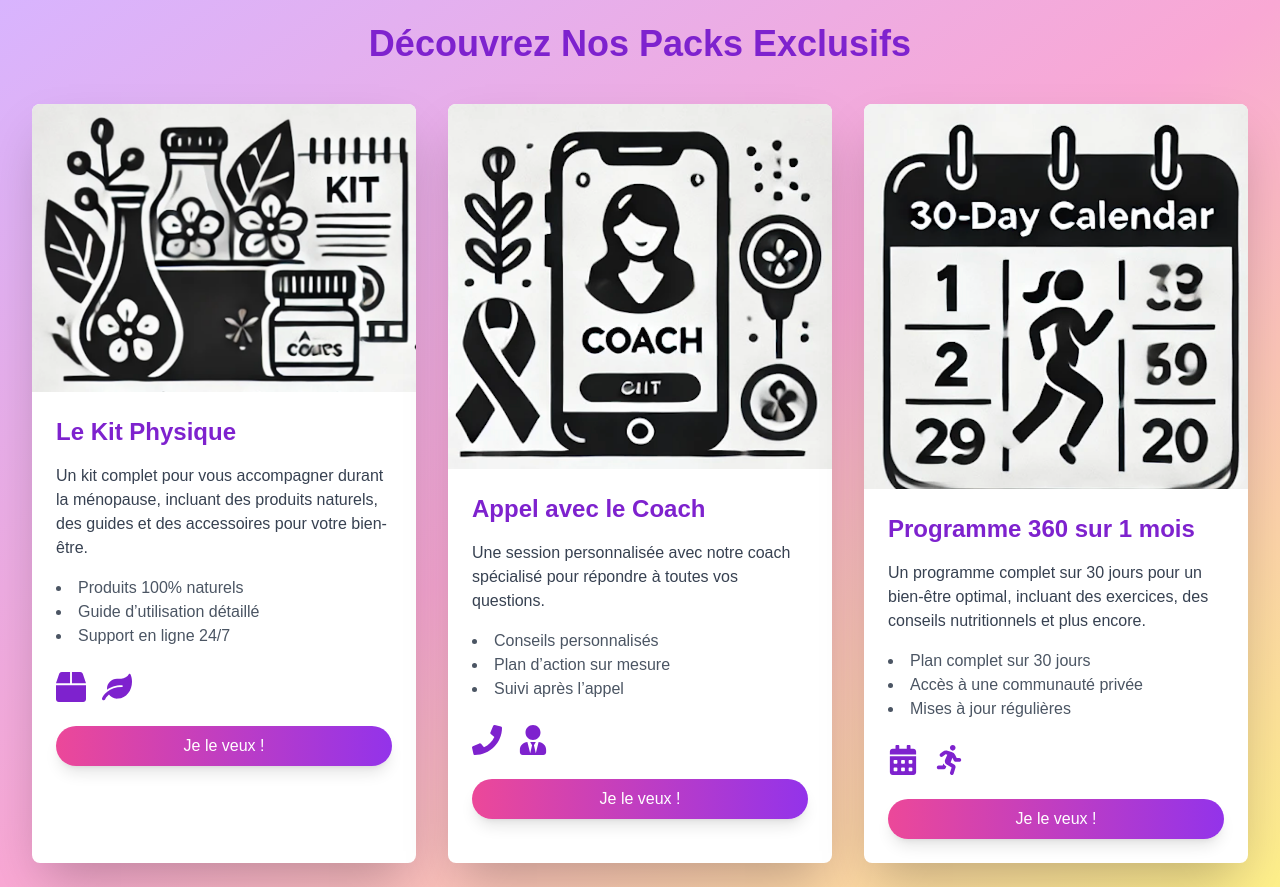
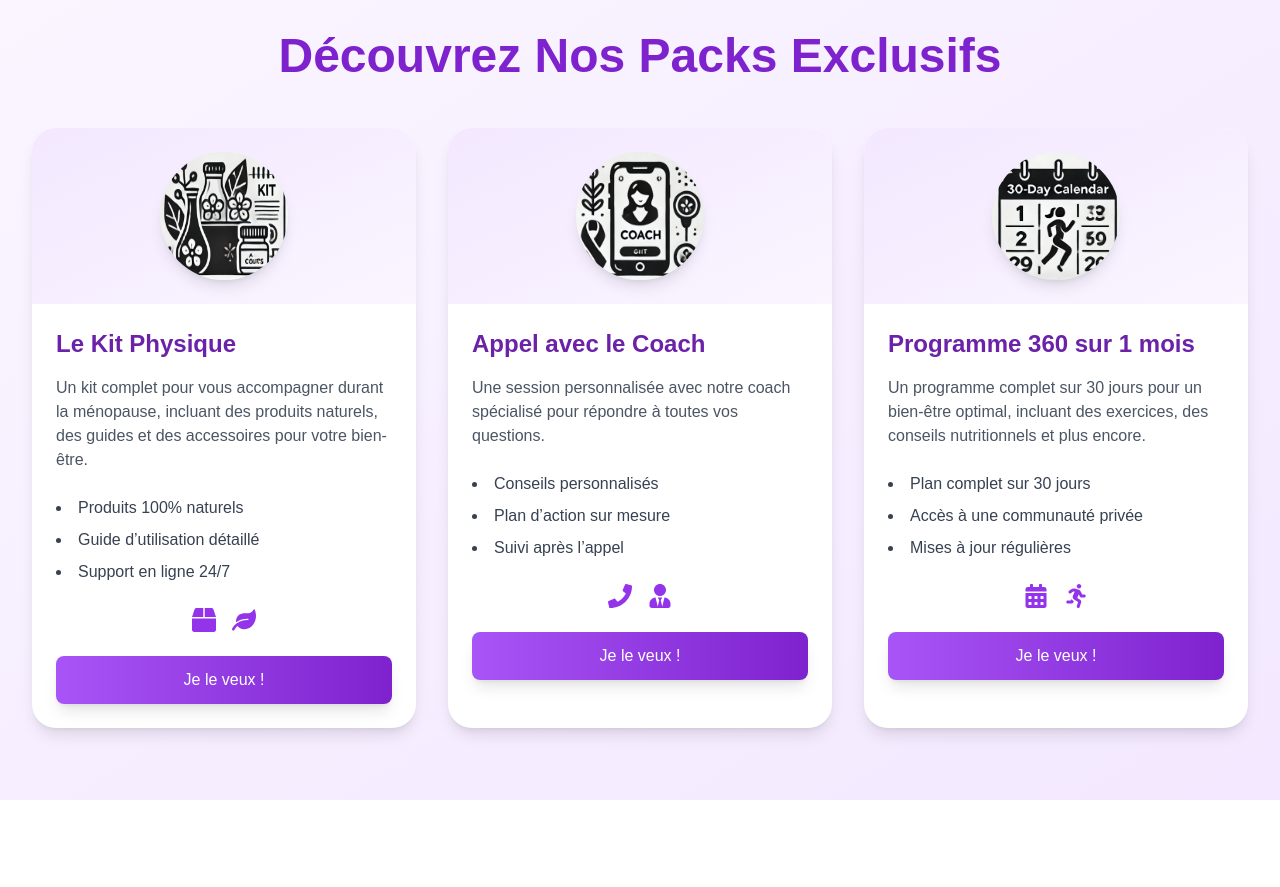
Before and after one commit to MohamedLemineK/InnovHer-Suivi-Menopause, a Next.js app in the folder untitled/: page /packs in a window 1280 px wide. After the commit the page ends 800 px from the top, so only its background shows below. Built offline with nearby package versions, Linux system fonts and the light colour scheme.

Commit message:
BIG CHANGE

```diff
--- a/untitled/src/app/packs/page.js
+++ b/untitled/src/app/packs/page.js
@@ -9,7 +9,6 @@ import {
     FaCalendarAlt,
     FaRunning,
     FaBoxOpen,
-    FaUserCircle,
 } from 'react-icons/fa';
 import ImageWithFallback from '../components/ImageWithFallback';
 
@@ -34,7 +33,7 @@ export default function PacksPage() {
         {
             title: 'Programme 360 sur 1 mois',
             description: 'Un programme complet sur 30 jours pour un bien-être optimal, incluant des exercices, des conseils nutritionnels et plus encore.',
-            image: 'calendar.png', // Chemin vers l'image que vous avez partagée
+            image: 'calendar.png',
             icons: [<FaCalendarAlt key="calendar" />, <FaRunning key="running" />],
             link: '/packs/programme-360',
             benefits: ['Plan complet sur 30 jours', 'Accès à une communauté privée', 'Mises à jour régulières'],
@@ -42,34 +41,47 @@ export default function PacksPage() {
     ];
 
     return (
-        <div className="min-h-screen bg-gradient-to-br from-purple-300 via-pink-300 to-yellow-200 p-6">
-            <h1 className="text-4xl font-bold text-center text-purple-700 mb-10">Découvrez Nos Packs Exclusifs</h1>
+        <div className="min-h-screen bg-gradient-to-br from-purple-50 to-purple-100 p-8">
+            <h1 className="text-5xl font-extrabold text-center text-purple-700 mb-12">
+                Découvrez Nos Packs Exclusifs
+            </h1>
 
-            <div className="flex flex-wrap justify-center gap-8">
+            <div className="grid grid-cols-1 md:grid-cols-2 lg:grid-cols-3 gap-8">
                 {allPacks.map((pack, index) => (
-                    <div key={index} className="bg-white shadow-2xl rounded-lg max-w-sm overflow-hidden transform hover:scale-105 transition duration-300">
-                        <ImageWithFallback
-                            src={pack.image}
-                            alt={pack.title}
-                            className="image-icon" // Classe CSS pour ajuster la taille
-                            fallbackIcon={<FaBoxOpen className="text-gray-400 text-6xl" />}
-                        />
+                    <div
+                        key={index}
+                        className="bg-white shadow-lg rounded-3xl overflow-hidden transform hover:-translate-y-2 transition-transform duration-500"
+                    >
+                        <div className="relative bg-gradient-to-br from-purple-100 to-purple-50 p-6">
+                            <ImageWithFallback
+                                src={pack.image}
+                                alt={pack.title}
+                                className="h-32 w-32 mx-auto rounded-full shadow-lg"
+                                fallbackIcon={
+                                    <FaBoxOpen className="text-gray-300 text-6xl mx-auto" />
+                                }
+                            />
+                        </div>
                         <div className="p-6">
-                            <h2 className="text-2xl font-semibold text-purple-700 mb-4">{pack.title}</h2>
-                            <p className="text-gray-700 mb-4">{pack.description}</p>
-                            <ul className="list-disc list-inside text-gray-600 mb-6">
+                            <h2 className="text-2xl font-semibold text-purple-800 mb-4">
+                                {pack.title}
+                            </h2>
+                            <p className="text-gray-600 mb-6">{pack.description}</p>
+                            <ul className="list-disc list-inside text-gray-700 mb-6 space-y-2">
                                 {pack.benefits.map((benefit, idx) => (
                                     <li key={idx}>{benefit}</li>
                                 ))}
                             </ul>
-                            <div className="flex space-x-4 mb-6 text-purple-700 text-3xl">
+                            <div className="flex justify-center space-x-4 mb-6 text-purple-600 text-2xl">
                                 {pack.icons.map((IconComponent, idx) => (
-                                    <div key={idx}>{IconComponent}</div>
+                                    <div key={idx} className="hover:text-purple-800 transition-colors">
+                                        {IconComponent}
+                                    </div>
                                 ))}
                             </div>
                             <a
                                 href={pack.link}
-                                className="block text-center bg-gradient-to-r from-pink-500 to-purple-600 text-white px-4 py-2 rounded-full shadow-lg hover:from-pink-600 hover:to-purple-700 transition-all duration-300"
+                                className="block text-center bg-gradient-to-r from-purple-500 to-purple-700 text-white px-6 py-3 rounded-lg shadow-lg hover:from-purple-600 hover:to-purple-800 transition-all duration-300"
                             >
                                 Je le veux !
                             </a>
--- a/untitled/src/app/page.js
+++ b/untitled/src/app/page.js
@@ -2,77 +2,24 @@
 
 import { useState } from "react";
 import { Element, scroller } from "react-scroll";
+import questionnaire from "../../src/app/data/questionsData.json";
+import Link from "next/link"; // Importer le JSON
 
 export default function Chatbot() {
-    const [messages, setMessages] = useState([
-        {
-            sender: "bot",
-            text: "Bonjour ! Avez-vous des bouffées de chaleur ?",
-        },
-    ]);
+    const [messages, setMessages] = useState([]);
     const [step, setStep] = useState(0);
 
-    const steps = [
-        {
-            text: "Avez-vous des bouffées de chaleur ?",
-            options: [
-                { text: "Oui", nextStep: 1 },
-                { text: "Parfois", nextStep: 1 },
-                { text: "Non", nextStep: 4 },
-            ],
-        },
-        {
-            text: "Avez-vous des cycles menstruels irréguliers ?",
-            options: [
-                { text: "Oui, complètement irréguliers", nextStep: 2 },
-                { text: "Oui, moins réguliers", nextStep: 2 },
-                { text: "Normal", nextStep: 3 },
-            ],
-        },
-        {
-            text: "Comment est votre humeur ?",
-            options: [
-                { text: "Rire aux larmes", nextStep: 6 },
-                { text: "Ça arrive", nextStep: 6 },
-                { text: "Pas du tout", nextStep: 3 },
-            ],
-        },
-        {
-            text: "Diagnostic : Peu de symptômes.",
-            options: [{ text: "Fin", nextStep: -1 }],
-        },
-        {
-            text: "Diagnostic : Peu de symptômes.",
-            options: [{ text: "Fin", nextStep: -1 }],
-        },
-        {
-            text: "Avez-vous des douleurs articulaires ?",
-            options: [
-                { text: "Oui, souvent", nextStep: 7 },
-                { text: "Parfois", nextStep: 7 },
-                { text: "Non", nextStep: 3 },
-            ],
-        },
-        {
-            text: "Avez-vous de la sécheresse intime ?",
-            options: [
-                { text: "Oui, inquiétude", nextStep: 8 },
-                { text: "Parfois", nextStep: 8 },
-                { text: "Non", nextStep: 3 },
-            ],
-        },
-        {
-            text: "Diagnostic : Symptômes intenses. Découvrez le Kit Ménopause.",
-            options: [{ text: "Fin", nextStep: -1 }],
-        },
-        {
-            text: "Diagnostic : Symptômes modérés.",
-            options: [{ text: "Fin", nextStep: -1 }],
-        },
-    ];
+    // Extraction des questions depuis le JSON
+    const steps = questionnaire.questions.map((q) => ({
+        text: q.question,
+        options: q.options.map((option) => ({
+            text: option.text,
+        })),
+        isMultiple: q.type === "multiple_choice" || false,
+    }));
 
-    const handleAnswerChange = (index, value) => {
-        const nextStep = steps[step].options.find(option => option.text === value)?.nextStep;
+    const handleAnswerChange = (value) => {
+        const nextStep = step + 1 < steps.length ? step + 1 : -1;
 
         setMessages((prevMessages) => [
             ...prevMessages,
@@ -143,10 +90,10 @@ export default function Chatbot() {
                                             ? "bg-purpleAccent text-white"
                                             : ""
                                     }`}
-                                    onClick={() => handleAnswerChange(index, option.text)}
+                                    onClick={() => handleAnswerChange(option.text)}
                                 >
                                     <input
-                                        type="radio"
+                                        type={stepData.isMultiple ? "checkbox" : "radio"}
                                         name={`step-${index}`}
                                         value={option.text}
                                         className="hidden"
@@ -164,9 +111,11 @@ export default function Chatbot() {
             </div>
 
     {/* Footer */}
+
     <footer className="bg-gray-800 text-white text-center py-4 mt-10">
         <p className="text-sm">
-                    Ventilo, c'est un espace en ligne pour accompagner les femmes en périménopause avec une approche pluridisciplinaire.
+            Ventilo, c'est un espace en ligne pour accompagner les femmes en périménopause avec une approche
+            pluridisciplinaire.
             <br />
             Notre souhait : faire de votre ménopause un second printemps digne de ce nom.
         </p>
@@ -174,17 +123,28 @@ export default function Chatbot() {
             <a href="mailto:floriane@ventilo.care" className="text-purpleAccent hover:underline">
                 Contact
             </a>
-                    <a href="https://www.instagram.com/ventilo.care" target="_blank" rel="noopener noreferrer" className="text-purpleAccent hover:underline">
+            <a href="https://www.instagram.com/ventilo.care" target="_blank" rel="noopener noreferrer"
+               className="text-purpleAccent hover:underline">
                 Instagram
             </a>
-                    <a href="https://ventilo.substack.com/" target="_blank" rel="noopener noreferrer" className="text-purpleAccent hover:underline">
+            <a href="https://ventilo.substack.com/" target="_blank" rel="noopener noreferrer"
+               className="text-purpleAccent hover:underline">
                 Newsletter
             </a>
         </div>
-                <p className="text-xs mt-2">
-                    &copy; 2024 Ventilo | <a href="/conditions-d-utilisation" className="text-purpleAccent hover:underline">Conditions d'utilisation</a> | <a href="/mentions-légales" className="text-purpleAccent hover:underline">Mentions légales</a>
-                </p>
+        <div className="text-xs mt-2">
+            <span>© 2024 Ventilo | </span>
+            <Link href="/conditions-d-utilisation/" className="text-purpleAccent hover:underline">
+                Conditions d'utilisation
+            </Link> |
+            <Link href="/mentions-legales/" className="text-purpleAccent hover:underline">
+                Mentions légales
+            </Link>
+        </div>
     </footer>
 </div>
+
 );
+
+
 }
```
Lines whose indentation alone changed are shown as unchanged.
